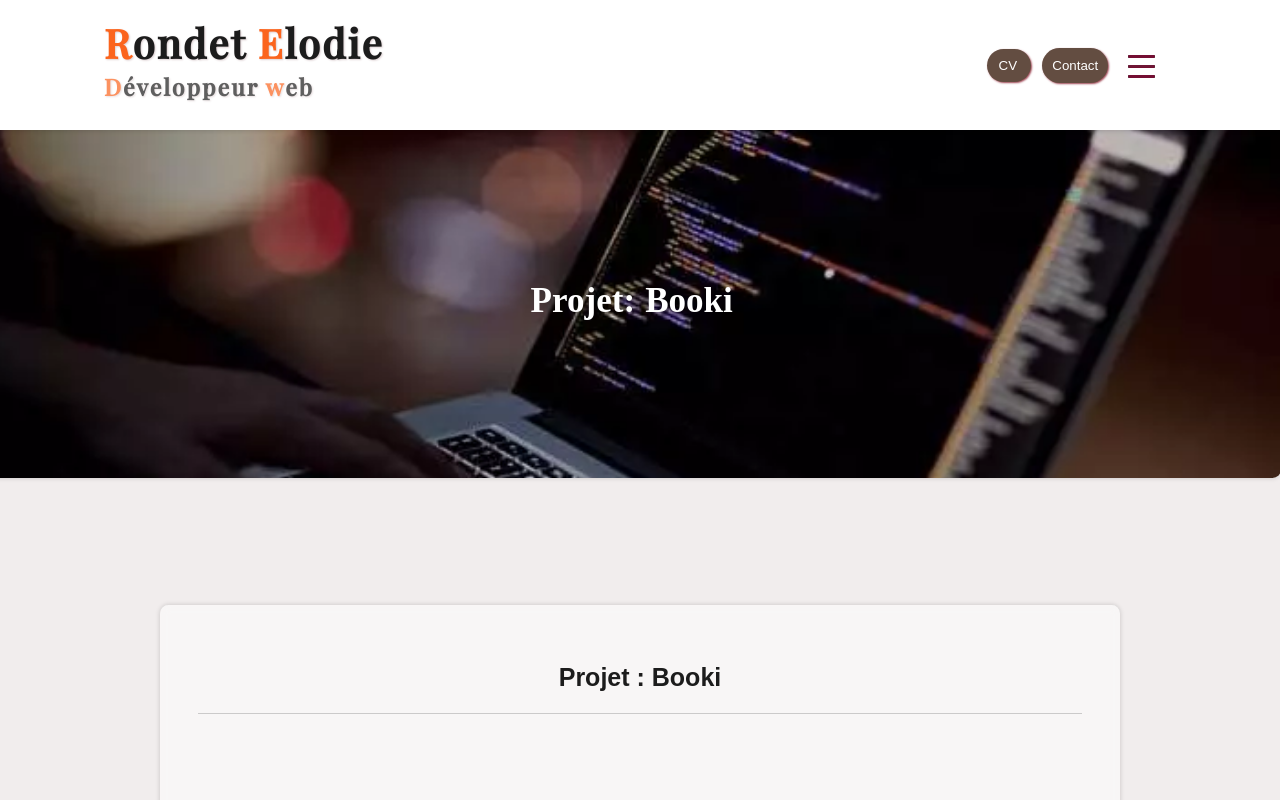
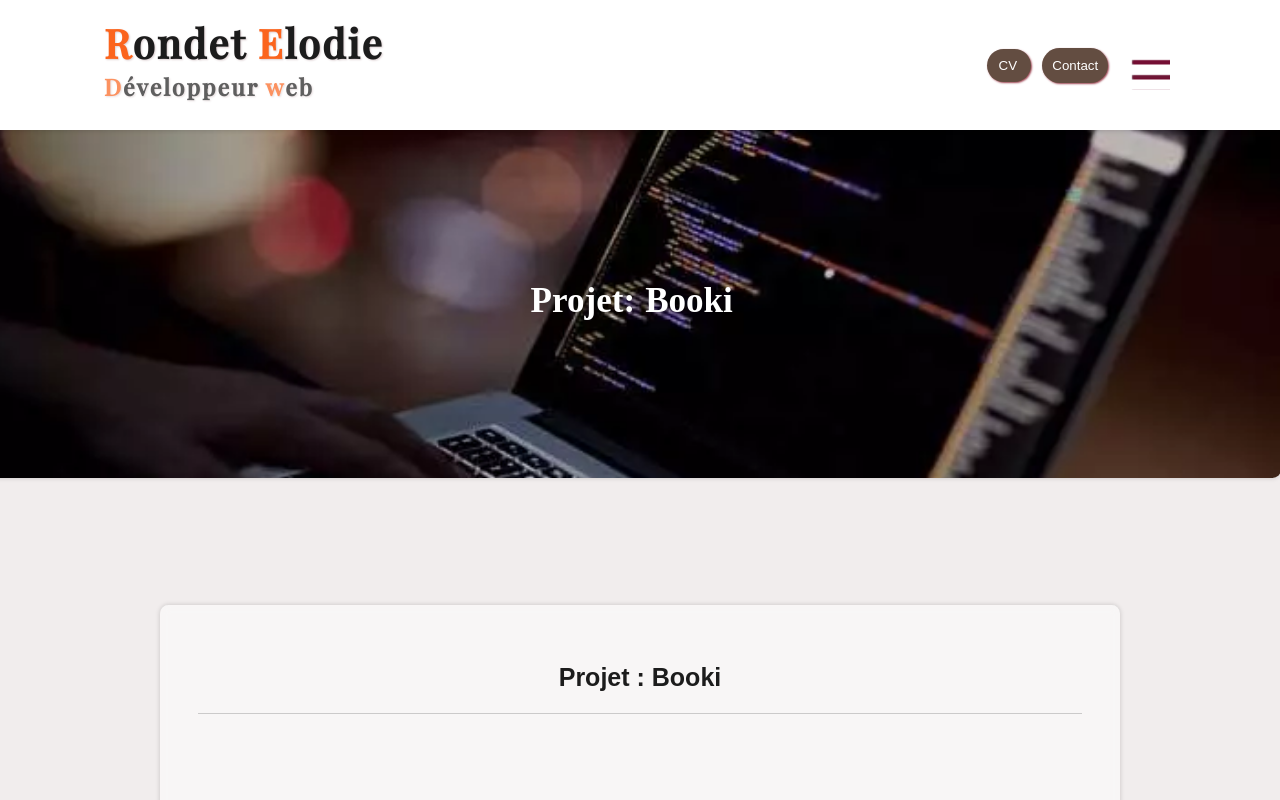
Before and after one commit to elodie-rondet/portfolio, a React (Create React App) app: page /Booki in a window 1280 px wide. Shown: the top 800 px of the page. Built offline with nearby package versions, Linux system fonts and the light colour scheme.

Commit message:
"sauvegarde"

```diff
--- a/src/components/Layout/Header.jsx
+++ b/src/components/Layout/Header.jsx
@@ -62,7 +62,7 @@ let content = document.querySelector("textarea#test").value;
 			<div className="header_links">
 				<div className="container">
 					<label className="btn btn-open" htmlFor="nav">
-						<img src={MenuBurger} alt="menumenu" className="menu-burger" width="48" height="42" onClick={() => {setClose(!close)
+						<img src={MenuBurger} alt="menumenu" className="menu-burger" width="72" height="63" onClick={() => {setClose(!close)
 					}
 
 					}></img>
```
Also changed, not shown: 2 other files (tests, documents, lock files or other folders).
